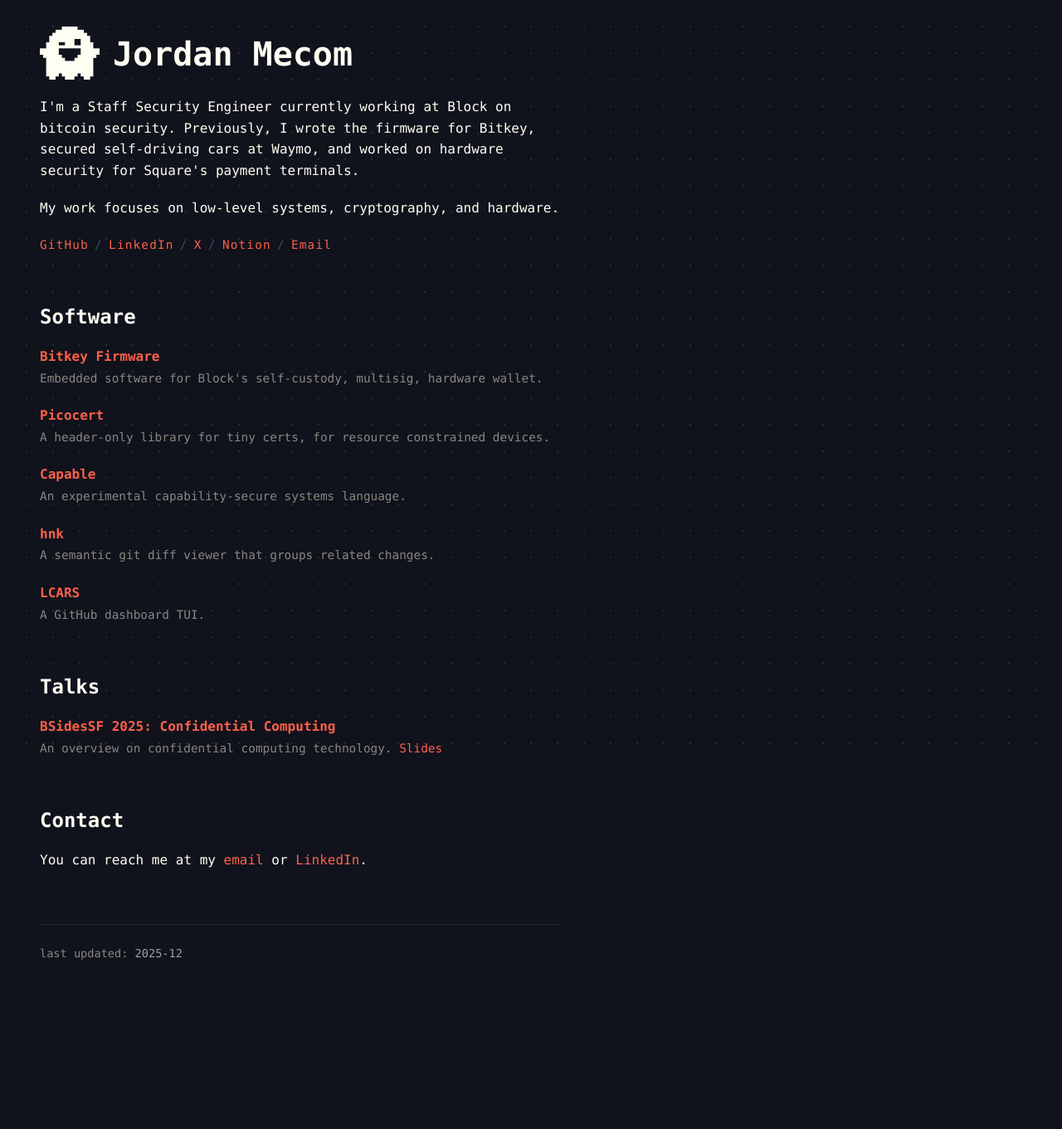
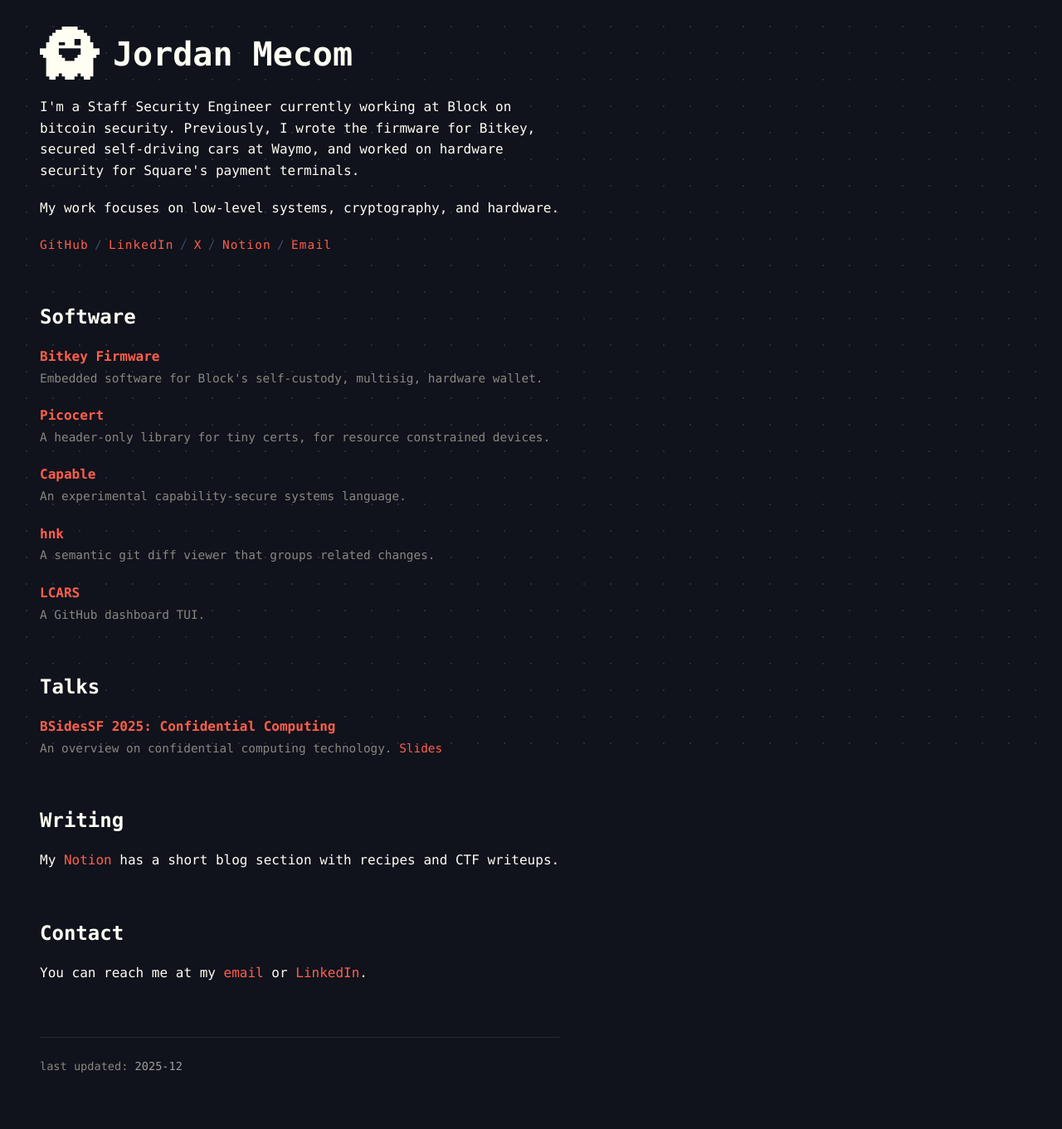
Before and after one commit to jmecom/jmecom.github.io, a Jekyll site: the page built from index.md, in a window 1280 px wide. Shown: the whole page at 83% size. Built offline with Jekyll 4.4.1, drawn with Linux system fonts in a browser that asks for light colours; before the commit the page ends 1225 px from its top, so only the background shows below that.

Commit message:
Add back writing section

```diff
--- a/index.md
+++ b/index.md
@@ -61,6 +61,12 @@
   </li>
 </ul>
 
+<h2>Writing</h2>
+
+<p class="section-content">
+My <a href="https://jmecom.notion.site/jmecom-info-2580ab275b3141489778abc5954a6394">Notion</a> has a short blog section with recipes and CTF writeups.
+</p>
+
 <h2>Contact</h2>
 
 <p class="section-content">
```
